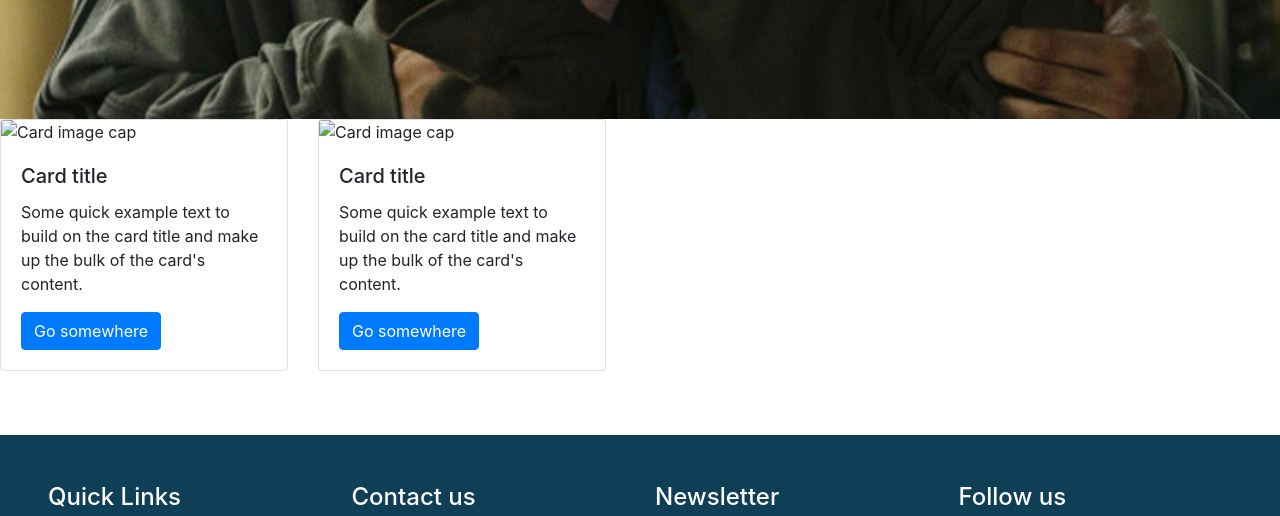
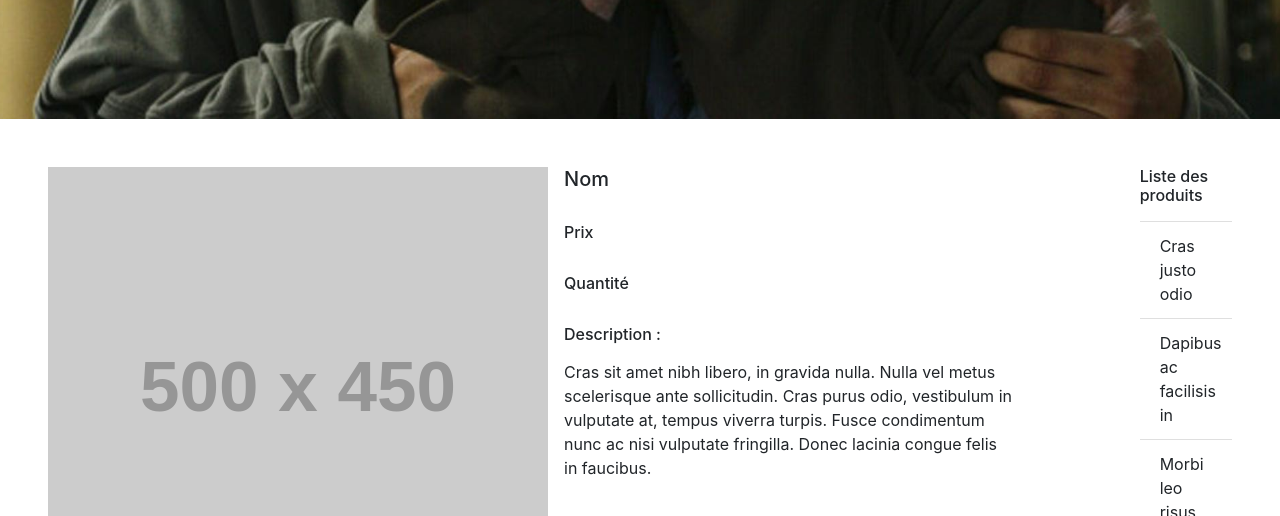
Before and after one commit to 2Diomedes/Int_boutique, a website: page page_produit.html in a window 1280 px wide. Shown: the part 610-1126 px from the top of the page. Drawn offline with nearby package versions, Linux system fonts and the light colour scheme; placeholder pictures from the web are drawn by us; files whose address does not match are found by name.

Commit message:
creation of product page

```diff
--- a/css/scss/_mixin.scss
+++ b/css/scss/_mixin.scss
@@ -2,7 +2,7 @@
     text-align: center;
     color: #bbb9b9;
     position: relative;
-    background-image: url("/home/pitiot/Code/Challenge/Int_boutique/jd_turk_streaming.jpg");
+    background-image: url("../jd_turk_streaming.jpg");
     background-attachment: fixed;
     background-position: center;
     background-repeat: no-repeat;
--- a/css/scss/style.scss
+++ b/css/scss/style.scss
@@ -23,6 +23,32 @@ header {
     box-shadow: 1px 6px 24px -11px rgba(0,0,0,0.75);
   }
 }
+
+#product {
+  margin: 5rem auto;
+}
+
+.prod_list {
+  margin: 5rem auto;
+}
+
+h6 {
+  margin: 2rem 0 1rem 0;
+}
+
+.media, .prod_list {
+  margin: 3rem;
+  ul {
+    list-style-type: none;
+    padding: 0;
+  }
+  li:hover {
+    background: #a28f61;
+  }
+}
+
+
+
 /*----------  Main  ----------*/
 /*----------  Footer  ----------*/
 footer {
--- a/page_produit.html
+++ b/page_produit.html
@@ -65,32 +65,40 @@
 
         <div class="col-12">
 
+          <main>
             <div class="row">
-                        <main>
-                            <div class="col-12 col-md-9">
-                                <div class="card" style="width: 18rem;">
-                                    <img class="card-img-top" src="..." alt="Card image cap">
-                                    <div class="card-body">
-                                        <h5 class="card-title">Card title</h5>
-                                        <p class="card-text">Some quick example text to build on the card title and make up the bulk of the card's content.</p>
-                                        <a href="#" class="btn btn-primary">Go somewhere</a>
+
+              <div class="col-10">
+                <div class="media">
+                  <img class="mr-3 img-fluid" src="http://via.placeholder.com/500x450" alt="Generic placeholder image">
+                  <div class="media-body">
+                    <h5 class="mt-0">Nom</h5>
+                    <h6 class="price">Prix</h6>
+                    <h6 class="quant">Quantité</h6>
+                    <h6 class="desc">Description :</h6>
+                    <p> Cras sit amet nibh libero, in gravida nulla. Nulla vel metus scelerisque ante sollicitudin. Cras purus odio, vestibulum in vulputate at, tempus viverra turpis. Fusce condimentum nunc ac nisi vulputate fringilla. Donec lacinia congue
+                      felis in faucibus.</p>
                   </div>
                 </div>
               </div>
-                        </main>
-                        <aside>
-                            <div class="col-md-3 d-none d-md-block">
-                                <div class="card" style="width: 18rem;">
-                                    <img class="card-img-top" src="..." alt="Card image cap">
-                                    <div class="card-body">
-                                        <h5 class="card-title">Card title</h5>
-                                        <p class="card-text">Some quick example text to build on the card title and make up the bulk of the card's content.</p>
-                                        <a href="#" class="btn btn-primary">Go somewhere</a>
+
+              <div class="col-2 div_prod_list">
+                <aside class="prod_list">
+                  <h6>Liste des produits</h6>
+                  <ul class="list-group list-group-flush">
+                    <li class="list-group-item">Cras justo odio</li>
+                    <li class="list-group-item">Dapibus ac facilisis in</li>
+                    <li class="list-group-item">Morbi leo risus</li>
+                    <li class="list-group-item">Porta ac consectetur ac</li>
+                    <li class="list-group-item">Vestibulum at eros</li>
+                  </ul>
+                  <h6>Total:</h6>
+                </aside>
               </div>
             </div>
+
         </div>
-                        </aside>
-                    </div>
+        </main>
 
       </div>
 
```
Also changed, not shown: css/style.css, 1 other file. Lines whose indentation alone changed are shown as unchanged.
